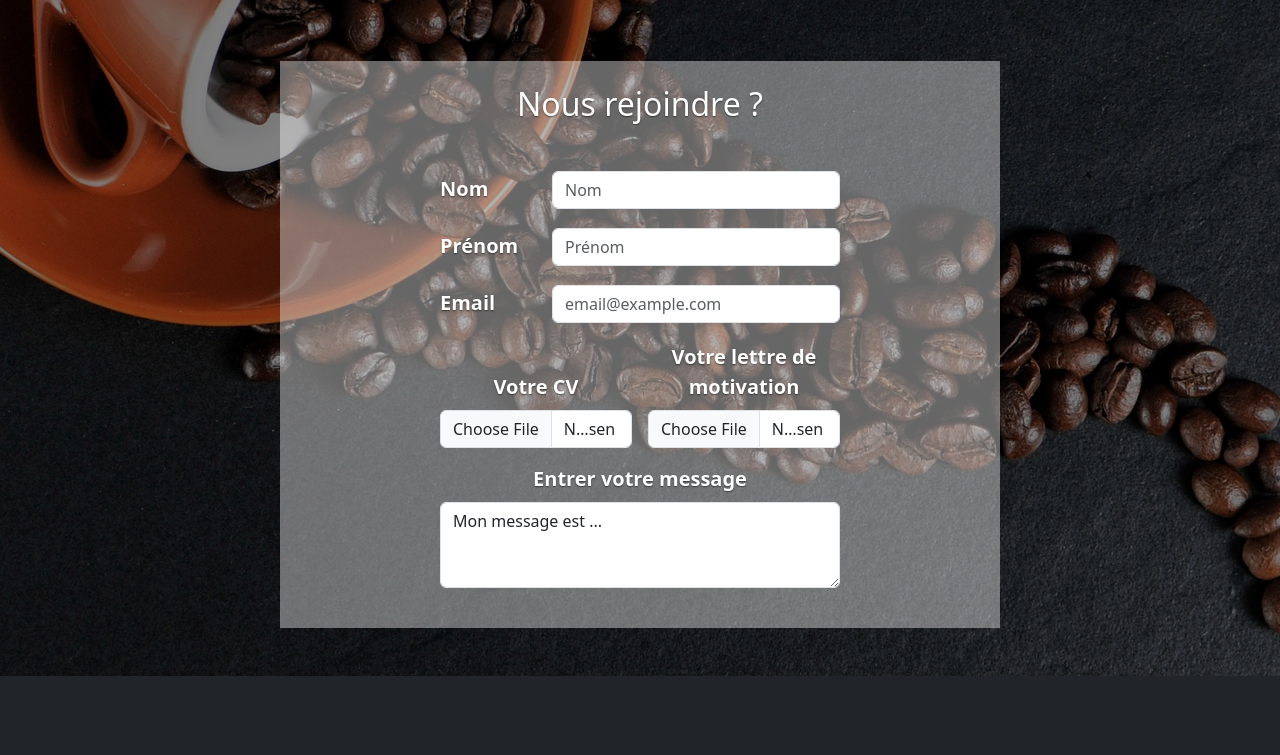
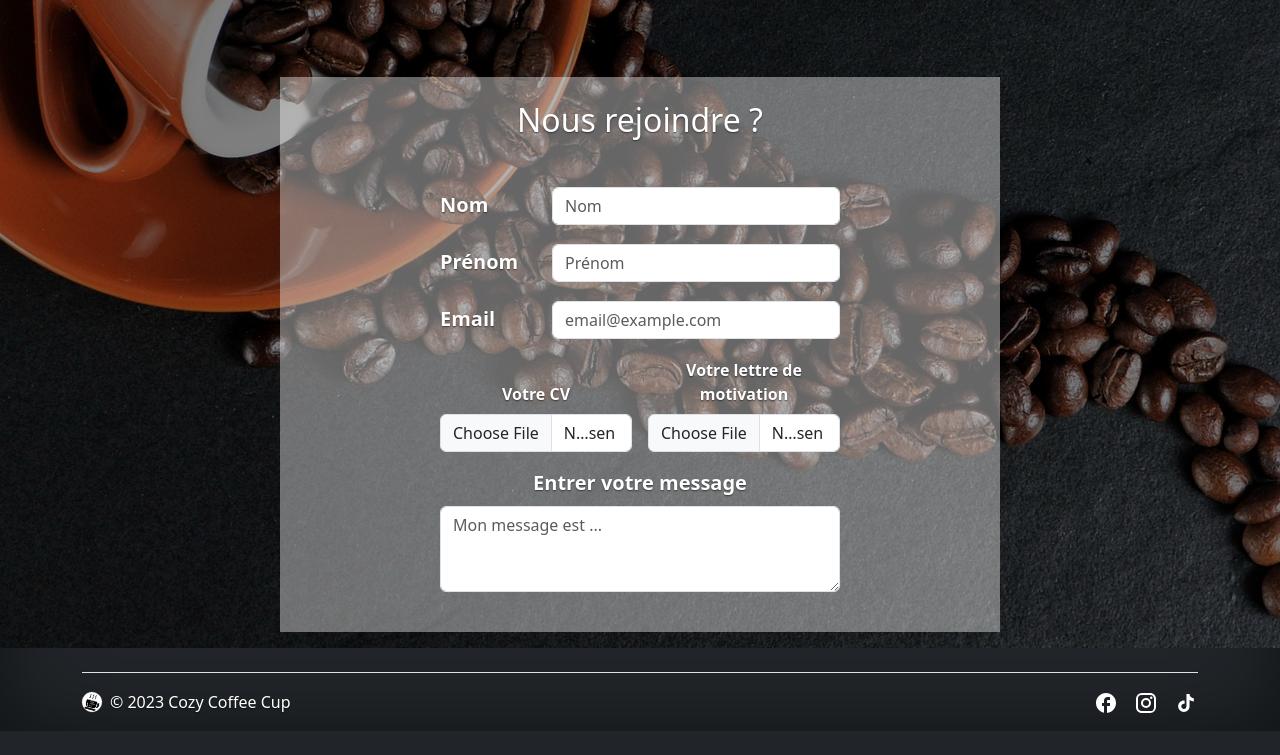
Before and after one commit to EryanGauvrit/Cozy-Coffee-Cup, a website: page index.html in a window 1280 px wide. Shown: the part 3328-4083 px from the top of the page. Before the commit the page ends 4004 px from the top, so only its background shows below. Drawn offline with nearby package versions, Linux system fonts and the light colour scheme.

Commit message:
add footer & fix style page

```diff
--- a/index.html
+++ b/index.html
@@ -32,7 +32,7 @@
                         <img src="./public/logo.png" alt="Cozy Coffee Cup" />
                         <div class="text-end">
                             <a href="#products" class="btn btn-light w-40 text-uppercase mb-3 fw-bold">Notre sélection</a>
-                            <a href="#contact" class="btn btn-light w-40 text-uppercase fw-bold">Nous recrutons !</a>
+                            <a href="#form-contact" class="btn btn-light w-40 text-uppercase fw-bold">Nous recrutons !</a>
                         </div>
                     </div>
                 </div>
@@ -116,7 +116,7 @@
             </div>
         </div>
         <div class="d-flex w-100 m-0 flex-column bg-img bg-img-filter contact-bloc" style="background-image: url('assets/contact-bg.jpg');" id="contact">
-            <div class="cover-container m-auto d-flex flex-column justify-content-center mb-5 w-100">
+            <div class="cover-container m-auto d-flex flex-column justify-content-center mb-3 w-100">
                 <div class="d-flex flex-column align-items-end w-100 mb-5 mt-5">
                     <h2 class="mb-4">Retrouvez nous sur place</h2>
                     <div class="mb-3 text-end">
@@ -157,9 +157,9 @@
                         </tbody>
                     </table>
                 </div>
-                <div class="p-4 form-bloc d-flex flex-column justify-content-center align-items-center">
+                <div class="mt-3 p-4 form-bloc d-flex flex-column justify-content-center align-items-center" id="form-contact">
                     <h2 class="mb-5">Nous rejoindre ?</h2>
-                    <form class="">
+                    <form>
                         <div class="mb-3 d-flex align-items-baseline justify-content-between">
                             <label for="nameInput" class="form-label me-2 fs-5 fw-bold">Nom</label>
                             <input type="text" class="form-control" id="nameInput" placeholder="Nom">
@@ -174,22 +174,38 @@
                         </div>
                         <div class=" d-flex align-items-baseline justify-content-between gap-3">
                             <div class="mb-3 ">
-                                <label for="cvInput" class="form-label fs-5 fw-bold">Votre CV</label>
+                                <label for="cvInput" class="form-label fs-6 fw-bold">Votre CV</label>
                                 <input type="file" class="form-control input-file" id="cvInput">
                             </div>
                             <div class="mb-3">
-                                <label for="motivLetterInput" class="form-label fs-5 fw-bold">Votre lettre de motivation</label>
+                                <label for="motivLetterInput" class="form-label fs-6 fw-bold">Votre lettre de motivation</label>
                                 <input type="file" class="form-control input-file" id="motivLetterInput">
                             </div>
                         </div>
                         <div class="mb-3">
                             <label for="exampleFormControlTextarea1" class="form-label fs-5 fw-bold">Entrer votre message</label>
-                            <textarea class="form-control input-textarea" id="exampleFormControlTextarea1" rows="3">Mon message est ...</textarea>
+                            <textarea class="form-control input-textarea" id="exampleFormControlTextarea1" rows="3" placeholder="Mon message est ..."></textarea>
                         </div>
                     </form>
                 </div>
             </div>
         </div>
+        <div class="container">
+            <footer class="d-flex flex-wrap justify-content-between align-items-center py-3 my-4 border-top">
+              <div class="col-md-4 d-flex align-items-center img-bloc">
+                <a href="/" class="mb-3 me-2 mb-md-0 text-decoration-none lh-1">
+                  <img src="./public/logo.png" alt="Cozy Coffee Cup" />
+                </a>
+                <span class="mb-3 mb-md-0 text-body-light">© 2023 Cozy Coffee Cup</span>
+              </div>
+
+              <ul class="nav col-md-4 justify-content-end list-unstyled d-flex">
+                <li class="ms-3"><a href="#"><svg xmlns="http://www.w3.org/2000/svg" width="24" height="24" viewBox="0 0 24 24"><path fill="white" d="M22 12c0-5.52-4.48-10-10-10S2 6.48 2 12c0 4.84 3.44 8.87 8 9.8V15H8v-3h2V9.5C10 7.57 11.57 6 13.5 6H16v3h-2c-.55 0-1 .45-1 1v2h3v3h-3v6.95c5.05-.5 9-4.76 9-9.95z"/></svg></a></li>
+                <li class="ms-3"><a href="#"><svg xmlns="http://www.w3.org/2000/svg" width="24" height="24" viewBox="0 0 24 24"><path fill="white" d="M7.8 2h8.4C19.4 2 22 4.6 22 7.8v8.4a5.8 5.8 0 0 1-5.8 5.8H7.8C4.6 22 2 19.4 2 16.2V7.8A5.8 5.8 0 0 1 7.8 2m-.2 2A3.6 3.6 0 0 0 4 7.6v8.8C4 18.39 5.61 20 7.6 20h8.8a3.6 3.6 0 0 0 3.6-3.6V7.6C20 5.61 18.39 4 16.4 4H7.6m9.65 1.5a1.25 1.25 0 0 1 1.25 1.25A1.25 1.25 0 0 1 17.25 8A1.25 1.25 0 0 1 16 6.75a1.25 1.25 0 0 1 1.25-1.25M12 7a5 5 0 0 1 5 5a5 5 0 0 1-5 5a5 5 0 0 1-5-5a5 5 0 0 1 5-5m0 2a3 3 0 0 0-3 3a3 3 0 0 0 3 3a3 3 0 0 0 3-3a3 3 0 0 0-3-3Z"/></svg></a></li>
+                <li class="ms-3"><a href="#"><svg xmlns="http://www.w3.org/2000/svg" width="24" height="24" viewBox="0 0 24 24"><path fill="white" d="M16.6 5.82s.51.5 0 0A4.278 4.278 0 0 1 15.54 3h-3.09v12.4a2.592 2.592 0 0 1-2.59 2.5c-1.42 0-2.6-1.16-2.6-2.6c0-1.72 1.66-3.01 3.37-2.48V9.66c-3.45-.46-6.47 2.22-6.47 5.64c0 3.33 2.76 5.7 5.69 5.7c3.14 0 5.69-2.55 5.69-5.7V9.01a7.35 7.35 0 0 0 4.3 1.38V7.3s-1.88.09-3.24-1.48z"/></svg></a></li>
+              </ul>
+            </footer>
+          </div>
     </main>
 </body>
 </html>
--- /dev/null
+++ b/style/components/_footer.scss
@@ -0,0 +1,8 @@
+footer {
+    .img-bloc {
+        img {
+            width: 20px;
+            height: 20px;
+        }
+    }
+}
--- a/style/main.scss
+++ b/style/main.scss
@@ -4,5 +4,6 @@
 @import './components/concept';
 @import './components/products';
 @import './components/contact';
+@import './components/footer';
 
 @import "../node_modules/bootstrap/scss/bootstrap";
--- a/style/utile/_variables.scss
+++ b/style/utile/_variables.scss
@@ -1 +1,3 @@
 $bg-transparent: rgba($color: white, $alpha: .4);
+
+$nav-link-hover-color: white;
```
Also changed, not shown: style/style.css, 1 other file.
